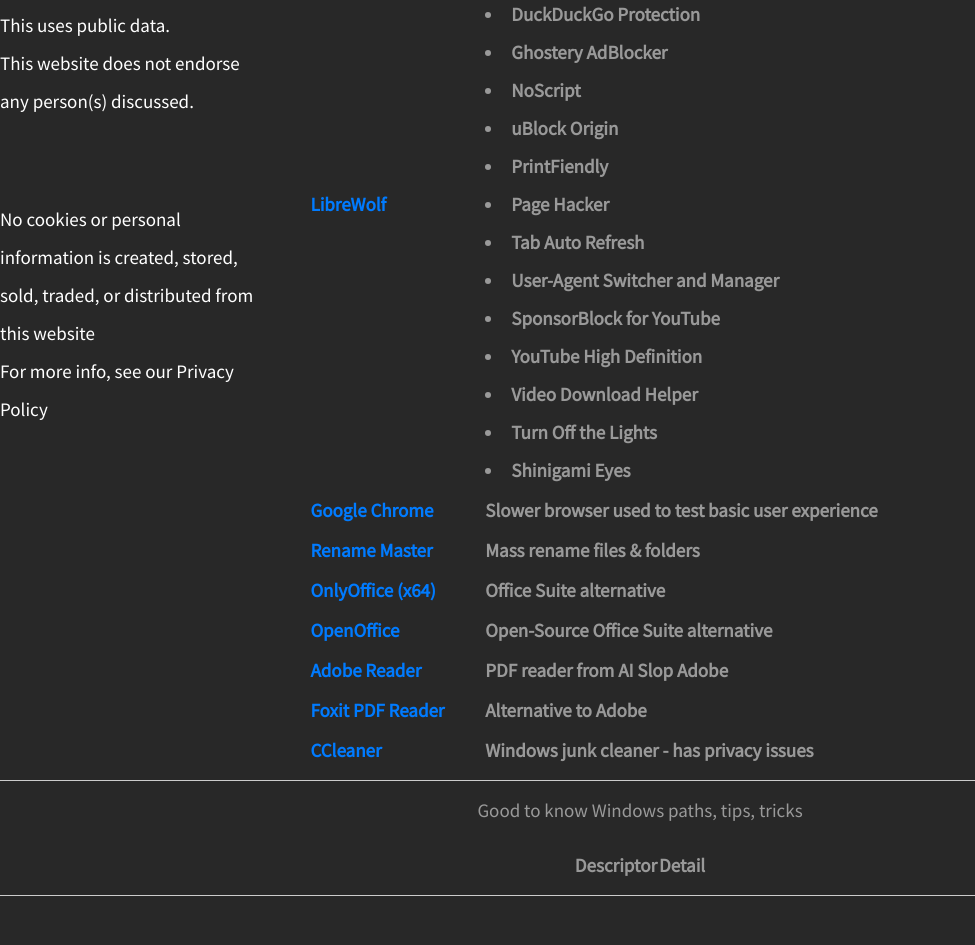
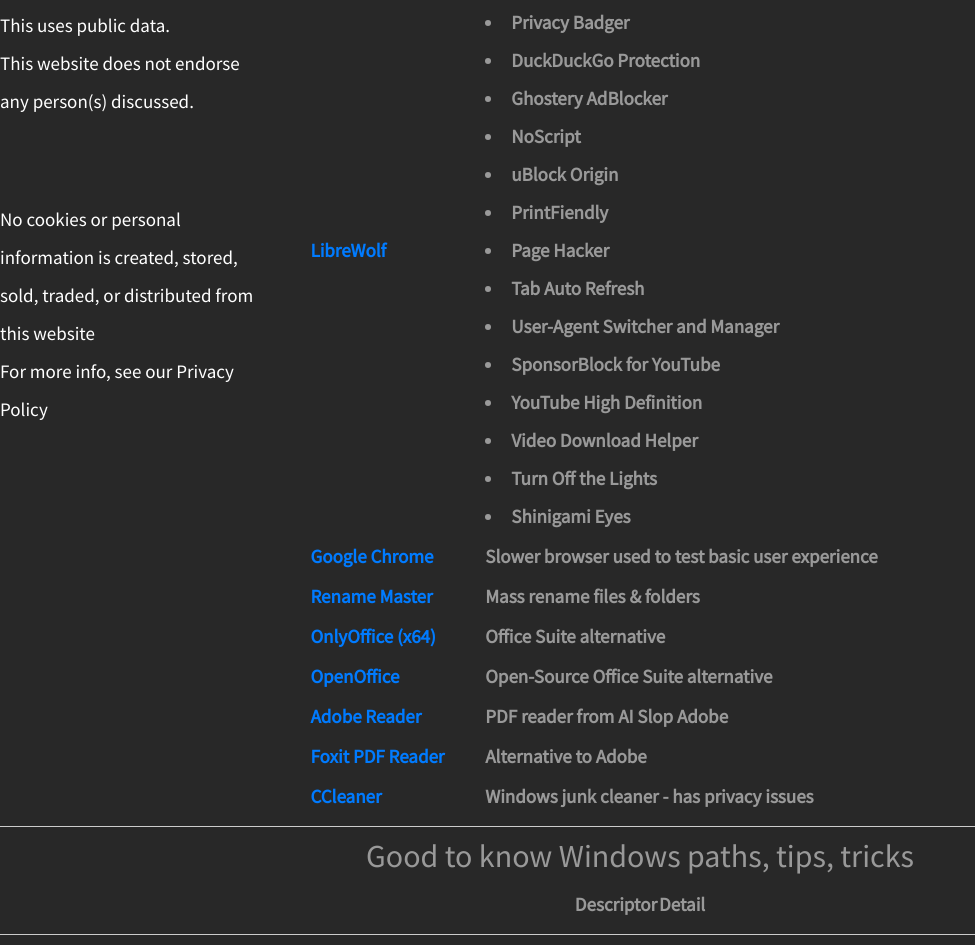
Before and after one commit to TylerAndersenIT/TylerIT.Online, a plain HTML site: page tech.html in a window 1280 px wide. Shown: the part 848-1793 px from the top of the page, without its empty margins (0-975 px from the left). Before the commit the page ends 1754 px from the top, so only its background shows below. Drawn offline with nearby package versions, Linux system fonts and the light colour scheme.

Commit message:
Update tech.html

```diff
--- a/tech.html
+++ b/tech.html
@@ -35,6 +35,7 @@ $(function(){
 <center>
   <!-- Website main content starts here -->
 
+<h2> Ty's Tech Tools</h2>
    <table>
      <tr>
        <th>Tech Tool</th>
@@ -184,7 +185,7 @@ $(function(){
 	</table>
 <hr width="100%" size="2">
 
-<p> Good to know Windows paths, tips, tricks </p>
+<h2> Good to know Windows paths, tips, tricks </h2>
 	<table>
      <tr>
        <th>Descriptor</th>
```
